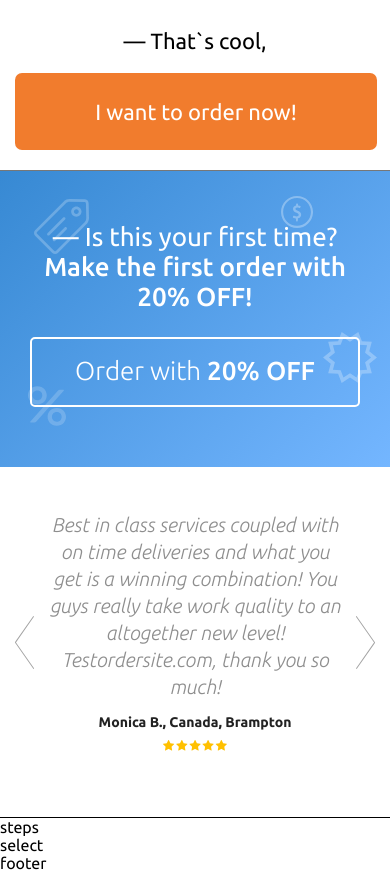
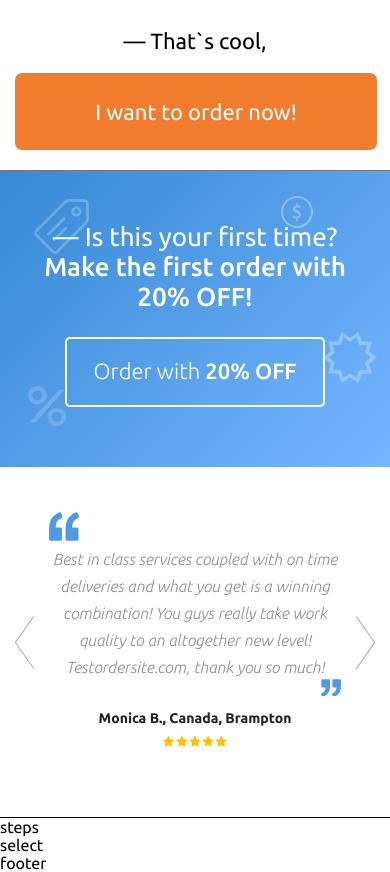
Before and after one commit to mrHaiker/OrderSite, a website: page app/index.html in a window 390 px wide. Shown: the part 1170-2042 px from the top of the page. Drawn offline with nearby package versions, Linux system fonts and the light colour scheme.

Commit message:
add Quote

```diff
--- a/app/js/main.js
+++ b/app/js/main.js
@@ -78,7 +78,7 @@ $(function () {
     });
 
 
-    // Slider
+    // Слайдер
     $('#arrow-next').click(function () {
         var currentSlide = $('.active-slide');
         var nextSlide = currentSlide.next();
--- a/app/less/layout/discount.less
+++ b/app/less/layout/discount.less
@@ -144,13 +144,16 @@
         overflow: hidden;
         text-overflow: ellipsis;
         font-weight: 300;
+        @media (max-width: 767px) {
+          max-width: 260px;
+        }
         p {
           color: #ffffff;
           line-height: 64px;
           font-size: 30px;
           margin: 0;
           @media (max-width: 767px) {
-            font-size: 26px;
+            font-size: 22px;
           }
           span {
             font-weight: 500;
--- a/app/less/layout/review.less
+++ b/app/less/layout/review.less
@@ -3,9 +3,9 @@
   border-bottom: 1px solid #000000;
   transition: all .3s ease;
   position: relative;
+  overflow: hidden;
   @media (max-width: 767px) {
     height: 350px;
-    //height: 100%;
   }
   .content-box {
     padding: 0;
@@ -43,7 +43,7 @@
   .content {
     height: 100%;
     padding: 0;
-    overflow: hidden;
+    //overflow: hidden;
     li.slide {
       display: table;
       height: 100%;
@@ -51,9 +51,11 @@
       .wrapper {
         display: table-cell;
         vertical-align: middle;
+
         @media (max-width: 767px) {
           padding-bottom: 40px;
         }
+
         p.message {
           color: #8e8e8e;
           font-size: 20px;
@@ -62,16 +64,47 @@
           line-height: 27px;
           margin-bottom: 12px;
           position: relative;
-          max-height: 260px;
-          overflow: auto;
-          &:before {
-            content: '';
+          max-height: 180px;
+          @media (max-width: 767px) {
+            padding: 35px 0 15px;
+          }
+          &:before,
+          &:after {
             position: absolute;
             height: 50px;
             width: 50px;
-            top: -50px;
-            left: -50px;
+          }
+          &:before {
+            content: '';
+            top: -55px;
+            left: -63px;
             background: url(../img/LeftQuote.svg) no-repeat center;
+            @media (max-width: 767px) {
+              height: 30px;
+              width: 30px;
+              top: 0;
+              left: 0;
+              background-size: contain;
+            }
+          }
+          &:after {
+            content: '';
+            right: -36px;
+            background: url(../img/RightQuote.svg) no-repeat center;
+            @media (max-width: 767px) {
+              height: 45px;
+              width: 20px;
+              right: 0;
+              background-size: contain;
+              background-position-y: 25px;
+            }
+            @media (min-width: 768px) {
+              bottom: -60px;
+            }
+          }
+          @media (max-width: 767px) {
+            overflow: auto;
+            font-size: 16px;
           }
         }
         p.author {
```
Also changed, not shown: app/css/main.css.
